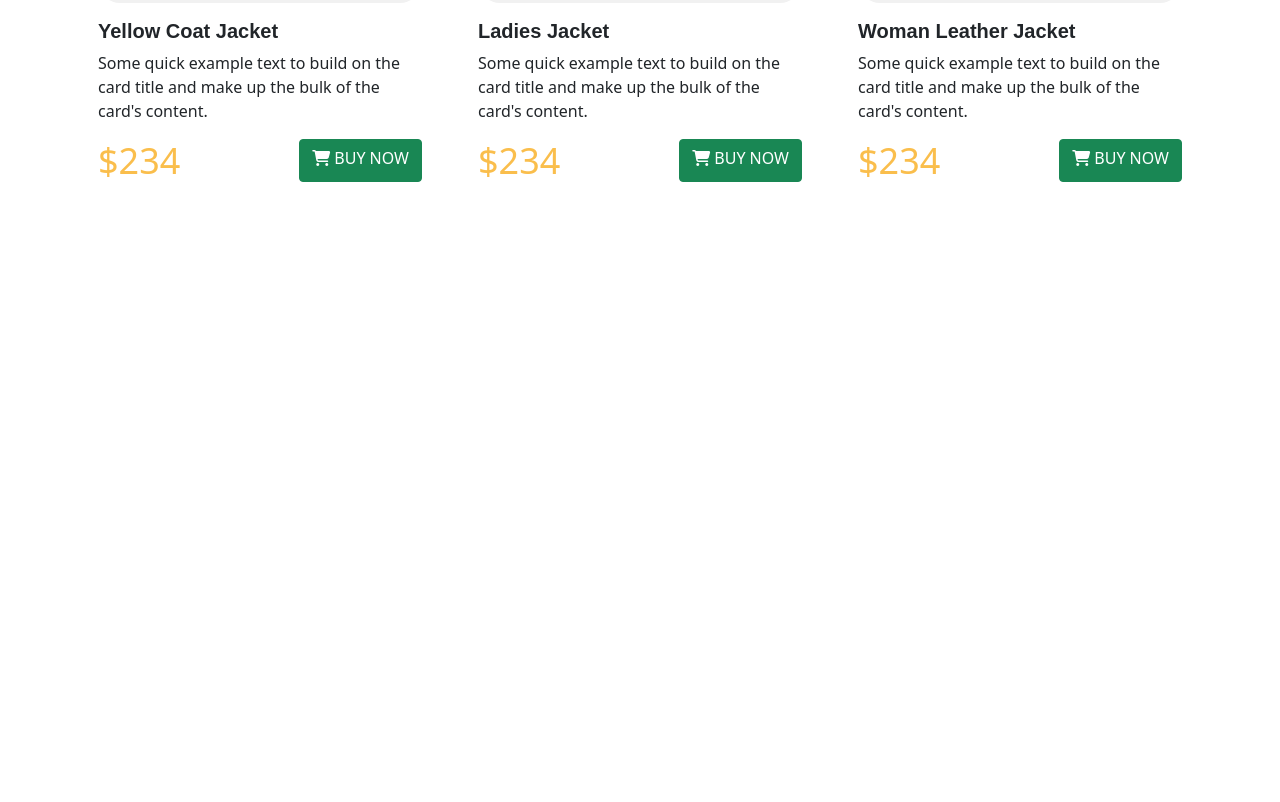
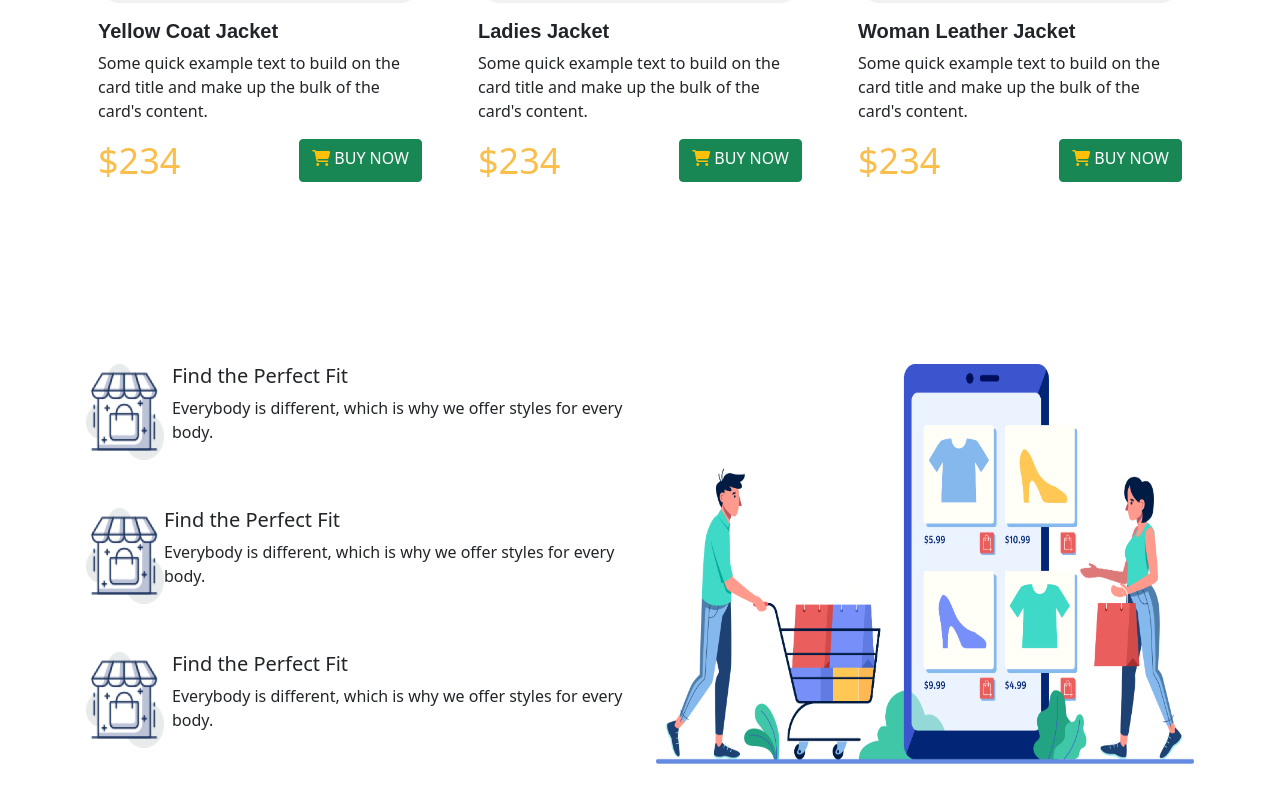
Before and after one commit to sharifulislm/penguins-fashion, a plain HTML site: page index.html in a window 1280 px wide. Shown: the part 1715-2517 px from the top of the page. Before the commit the page ends 2009 px from the top, so only its background shows below. Drawn offline with nearby package versions, Linux system fonts and the light colour scheme.

Commit message:
added something new

```diff
--- a/index.html
+++ b/index.html
@@ -185,7 +185,7 @@ font-family: initial;">of Winter</h2></div>
 
                        <div class="d-flex justify-content-between">   <h1 style="color:
                         #FABE4C; font-size: 36px; margin: 0; padding: 0;"> $234</h1>
-                        <small class="  btn btn-success"> <i class="fas fa-shopping-cart"></i>   <a style="color: white; text-decoration: none;" href="#">BUY NOW </a>  </small></div>
+                        <small class="  btn btn-success"> <i class="text-warning fas fa-shopping-cart"></i>   <a style="color: white; text-decoration: none;" href="#">BUY NOW </a>  </small></div>
                         </div>
                       </div>
 
@@ -200,7 +200,7 @@ font-family: initial;">of Winter</h2></div>
 
                        <div class="d-flex justify-content-between">   <h1 style="color:
                         #FABE4C; font-size: 36px; margin: 0; padding: 0;"> $234</h1>
-                        <small class="  btn btn-success"> <i class="fas fa-shopping-cart"></i>   <a style="color: white; text-decoration: none;" href="#">BUY NOW </a>  </small></div>
+                        <small class="  btn btn-success"> <i class=" text-warning fas fa-shopping-cart"></i>   <a style="color: white; text-decoration: none;" href="#">BUY NOW </a>  </small></div>
                         </div>
                       </div>
 
@@ -215,7 +215,7 @@ font-family: initial;">of Winter</h2></div>
 
                        <div class="d-flex justify-content-between">   <h1 style="color:
                         #FABE4C; font-size: 36px; margin: 0; padding: 0;"> $234</h1>
-                        <small class="  btn btn-success"> <i class="fas fa-shopping-cart"></i>   <a style="color: white; text-decoration: none;" href="#">BUY NOW </a>  </small></div>
+                        <small class="  btn btn-success"> <i class="text-warning fas fa-shopping-cart"></i>   <a style="color: white; text-decoration: none;" href="#">BUY NOW </a>  </small></div>
                         </div>
                       </div>
 
@@ -231,6 +231,99 @@ font-family: initial;">of Winter</h2></div>
         </div>
 
     </section>
+
+    <br>
+    <br>
+
+     <section class="section-end">
+         <div class="container">
+
+            <div class="row">
+                <div class="col-12 col-md-6 col-lg-6 ">
+                    <div class="row  ">
+
+
+                        <div class=" col-12 rounded p-3 mb-3 d-flex align-items-center justify-content-start">
+                            <div class="d-flex">
+
+                             <img style="width: 78px;" class="img-fluid" src="images/house.png" alt="">
+
+
+                          <div class="ps-2">
+                            <h5> Find the Perfect Fit</h5>
+                            <p>Everybody is different, which is why we
+                                offer styles for every body.</p>
+
+                          </div>
+                        </div>
+
+
+
+                        </div>
+
+                        <div class=" col-12 rounded p-3 mb-3 ">
+                            <div class="d-flex">
+
+                             <img style="width: 78px;" class="img-fluid" src="images/house.png" alt="">
+
+
+                          <div class="ps3">
+                            <h5> Find the Perfect Fit</h5>
+                            <p>Everybody is different, which is why we
+                                offer styles for every body.</p>
+
+                          </div>
+                        </div>
+
+
+
+                        </div>
+
+                        <div class=" col-12 rounded p-3 mb-3">
+                            <div class="d-flex">
+
+                             <img style="width: 78px;" class="img-fluid" src="images/house.png" alt="">
+
+
+                          <div class="ps-2">
+                            <h5> Find the Perfect Fit</h5>
+                            <p>Everybody is different, which is why we
+                                offer styles for every body.</p>
+
+                          </div>
+                        </div>
+
+
+
+                        </div>
+
+                  </div>
+
+
+                </div>
+
+                <div class="col-12 col-md-6 col-lg-6 d-flex p-3" >
+                    <img class="img-fluid" src="images/shopping.png" alt="">
+
+
+                </div>
+
+            </div>
+
+
+         </div>
+
+
+
+
+     </section>
+
+
+
+
+
+
+
 
     <br>
     <br>
--- a/style/style.css
+++ b/style/style.css
@@ -34,3 +34,9 @@ h5.card-title.fw-bold.card-title-iner-css {
 .card.card-shadow2 {
     border: none;
 }
+
+/* section.section-end */
+
+section.section-end {
+    margin-top: 102px;
+}
```
